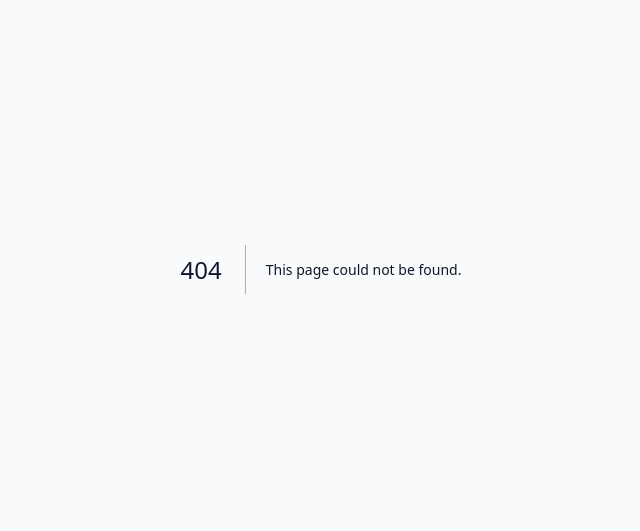
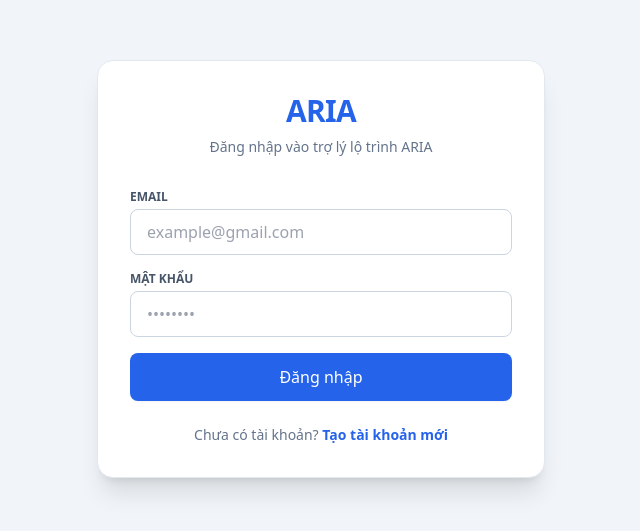
Before and after one commit to CMTran2005/aria-travel, a Next.js app in the folder frontend/: page /login in a window 1280 px wide. Before the commit this address had no page. Shown: the part 131-662 px from the top of the page, without its empty margins (319-959 px from the left). Built offline with nearby package versions, Linux system fonts and the light colour scheme; no server answers.

Commit message:
feat: complete Sprint 1 with Supabase Auth (login/register) and DB integration

```diff
--- /dev/null
+++ b/frontend/src/app/(auth)/login/page.tsx
@@ -0,0 +1,148 @@
+"use client";
+
+import { useState } from "react";
+import { useRouter } from "next/navigation";
+import { supabase } from "@/lib/supabase";
+import Link from "next/link";
+
+export default function LoginPage() {
+  const router = useRouter();
+  const [isSignUp, setIsSignUp] = useState(false);
+  const [email, setEmail] = useState("");
+  const [password, setPassword] = useState("");
+  const [displayName, setDisplayName] = useState("");
+  const [errorMsg, setErrorMsg] = useState<string | null>(null);
+  const [loading, setLoading] = useState(false);
+  const [message, setMessage] = useState<string | null>(null);
+
+  const handleSubmit = async (e: React.FormEvent) => {
+    e.preventDefault();
+    setErrorMsg(null);
+    setMessage(null);
+    setLoading(true);
+
+    try {
+      if (isSignUp) {
+        const { data, error } = await supabase.auth.signUp({
+          email,
+          password,
+          options: {
+            data: {
+              display_name: displayName || email.split("@")[0],
+            },
+          },
+        });
+        if (error) throw error;
+        setMessage("Đăng ký thành công! Vui lòng kiểm tra email xác thực hoặc đăng nhập.");
+      } else {
+        const { data, error } = await supabase.auth.signInWithPassword({
+          email,
+          password,
+        });
+        if (error) throw error;
+        router.push("/");
+        router.refresh();
+      }
+    } catch (err: any) {
+      setErrorMsg(err.message || "Đã xảy ra lỗi, vui lòng thử lại.");
+    } finally {
+      setLoading(false);
+    }
+  };
+
+  return (
+    <div className="min-h-screen flex items-center justify-center bg-slate-100 p-4">
+      <div className="w-full max-w-md bg-white rounded-2xl shadow-xl p-8 border border-slate-200">
+        <div className="text-center mb-8">
+          <Link href="/" className="text-3xl font-black tracking-tight text-blue-600">
+            ARIA
+          </Link>
+          <p className="mt-2 text-sm text-slate-500">
+            {isSignUp ? "Tạo tài khoản mới để bắt đầu lên kế hoạch" : "Đăng nhập vào trợ lý lộ trình ARIA"}
+          </p>
+        </div>
+
+        {errorMsg && (
+          <div className="mb-4 p-3 rounded-lg bg-red-50 text-red-600 text-sm border border-red-200">
+            {errorMsg}
+          </div>
+        )}
+
+        {message && (
+          <div className="mb-4 p-3 rounded-lg bg-emerald-50 text-emerald-700 text-sm border border-emerald-200">
+            {message}
+          </div>
+        )}
+
+        <form onSubmit={handleSubmit} className="space-y-4">
+          {isSignUp && (
+            <div>
+              <label className="block text-xs font-semibold uppercase text-slate-600 mb-1">
+                Tên hiển thị
+              </label>
+              <input
+                type="text"
+                value={displayName}
+                onChange={(e) => setDisplayName(e.target.value)}
+                placeholder="Nguyễn Văn A"
+                className="w-full px-4 py-2.5 rounded-lg border border-slate-300 focus:outline-none focus:ring-2 focus:ring-blue-500 focus:border-transparent transition"
+              />
+            </div>
+          )}
+
+          <div>
+            <label className="block text-xs font-semibold uppercase text-slate-600 mb-1">
+              Email
+            </label>
+            <input
+              type="email"
+              required
+              value={email}
+              onChange={(e) => setEmail(e.target.value)}
+              placeholder="example@gmail.com"
+              className="w-full px-4 py-2.5 rounded-lg border border-slate-300 focus:outline-none focus:ring-2 focus:ring-blue-500 focus:border-transparent transition"
+            />
+          </div>
+
+          <div>
+            <label className="block text-xs font-semibold uppercase text-slate-600 mb-1">
+              Mật khẩu
+            </label>
+            <input
+              type="password"
+              required
+              minLength={6}
+              value={password}
+              onChange={(e) => setPassword(e.target.value)}
+              placeholder="••••••••"
+              className="w-full px-4 py-2.5 rounded-lg border border-slate-300 focus:outline-none focus:ring-2 focus:ring-blue-500 focus:border-transparent transition"
+            />
+          </div>
+
+          <button
+            type="submit"
+            disabled={loading}
+            className="w-full py-3 px-4 bg-blue-600 hover:bg-blue-700 text-white font-medium rounded-lg shadow-sm hover:shadow transition disabled:opacity-50 disabled:cursor-not-allowed"
+          >
+            {loading ? "Đang xử lý..." : isSignUp ? "Đăng ký" : "Đăng nhập"}
+          </button>
+        </form>
+
+        <div className="mt-6 text-center text-sm text-slate-500">
+          {isSignUp ? "Đã có tài khoản?" : "Chưa có tài khoản?"}{" "}
+          <button
+            type="button"
+            onClick={() => {
+              setIsSignUp(!isSignUp);
+              setErrorMsg(null);
+              setMessage(null);
+            }}
+            className="font-semibold text-blue-600 hover:text-blue-500 hover:underline"
+          >
+            {isSignUp ? "Đăng nhập ngay" : "Tạo tài khoản mới"}
+          </button>
+        </div>
+      </div>
+    </div>
+  );
+}
--- a/frontend/src/app/page.tsx
+++ b/frontend/src/app/page.tsx
@@ -1,17 +1,98 @@
+"use client";
+
+import { useEffect, useState } from "react";
+import Link from "next/link";
+import { supabase } from "@/lib/supabase";
+import { User } from "@supabase/supabase-js";
+
 export default function HomePage() {
+  const [user, setUser] = useState<User | null>(null);
+  const [loading, setLoading] = useState(true);
+
+  useEffect(() => {
+    supabase.auth.getUser().then(({ data: { user } }) => {
+      setUser(user);
+      setLoading(false);
+    });
+
+    const { data: { subscription } } = supabase.auth.onAuthStateChange((_event, session) => {
+      setUser(session?.user ?? null);
+    });
+
+    return () => subscription.unsubscribe();
+  }, []);
+
+  const handleLogout = async () => {
+    await supabase.auth.signOut();
+    setUser(null);
+  };
+
   return (
-    <main className="min-h-screen flex flex-col items-center justify-center p-6 text-center">
-      <h1 className="text-4xl font-extrabold tracking-tight text-slate-900 sm:text-5xl">
-        ARIA
-      </h1>
-      <p className="mt-4 text-lg text-slate-600 max-w-xl">
-        Adaptive Route Intelligence Assistant — Hệ thống gợi ý và tái lập lịch trình du lịch thông minh thích ứng theo thời gian thực.
-      </p>
-      <div className="mt-8 flex gap-4">
-        <span className="inline-flex items-center rounded-full bg-emerald-50 px-3 py-1 text-sm font-medium text-emerald-700 ring-1 ring-inset ring-emerald-600/20">
-          Sprint 1 Initialized
-        </span>
-      </div>
-    </main>
+    <div className="min-h-screen bg-slate-50 flex flex-col justify-between">
+      {/* Top Navbar */}
+      <header className="w-full bg-white border-b border-slate-200 px-6 py-4 flex items-center justify-between">
+        <div className="flex items-center gap-2">
+          <span className="text-2xl font-black text-blue-600">ARIA</span>
+          <span className="text-xs bg-blue-100 text-blue-700 font-semibold px-2 py-0.5 rounded-full">
+            Sprint 1
+          </span>
+        </div>
+
+        <div>
+          {loading ? (
+            <div className="w-20 h-8 bg-slate-200 animate-pulse rounded-md" />
+          ) : user ? (
+            <div className="flex items-center gap-3">
+              <span className="text-sm font-medium text-slate-700">
+                {user.user_metadata?.display_name || user.email}
+              </span>
+              <button
+                onClick={handleLogout}
+                className="text-xs font-semibold px-3 py-1.5 rounded-lg border border-slate-300 hover:bg-slate-100 transition"
+              >
+                Đăng xuất
+              </button>
+            </div>
+          ) : (
+            <Link
+              href="/login"
+              className="text-sm font-semibold px-4 py-2 bg-blue-600 hover:bg-blue-700 text-white rounded-lg transition shadow-sm"
+            >
+              Đăng nhập / Đăng ký
+            </Link>
+          )}
+        </div>
+      </header>
+
+      {/* Hero Section */}
+      <main className="flex-1 flex flex-col items-center justify-center p-6 text-center max-w-3xl mx-auto">
+        <h1 className="text-4xl sm:text-6xl font-black tracking-tight text-slate-900 leading-tight">
+          Lập kế hoạch du lịch thông minh thích ứng theo thời gian thực
+        </h1>
+        <p className="mt-6 text-lg text-slate-600">
+          Kết hợp mô hình ngôn ngữ lớn (LLM) và thuật toán tối ưu đa mục tiêu (OR-Tools) tự động đề xuất lộ trình và điều chỉnh linh hoạt khi thời tiết, tắc đường thay đổi.
+        </p>
+
+        <div className="mt-8 flex flex-col sm:flex-row gap-4 items-center justify-center">
+          {user ? (
+            <div className="p-4 bg-emerald-50 border border-emerald-200 rounded-xl text-emerald-800 text-sm font-medium">
+              ✅ Đã đăng nhập: <span className="font-bold">{user.email}</span>. Hệ thống đã sẵn sàng cho Sprint 2!
+            </div>
+          ) : (
+            <Link
+              href="/login"
+              className="px-6 py-3 bg-blue-600 hover:bg-blue-700 text-white font-semibold rounded-xl shadow-md transition"
+            >
+              Bắt đầu với ARIA
+            </Link>
+          )}
+        </div>
+      </main>
+
+      {/* Footer */}
+      <footer className="text-center py-4 text-xs text-slate-400 border-t border-slate-200">
+        ARIA — Adaptive Route Intelligence Assistant © 2026
+      </footer>
+    </div>
   );
 }
```
Also changed, not shown: 2 other files (tests, documents, lock files or other folders).
